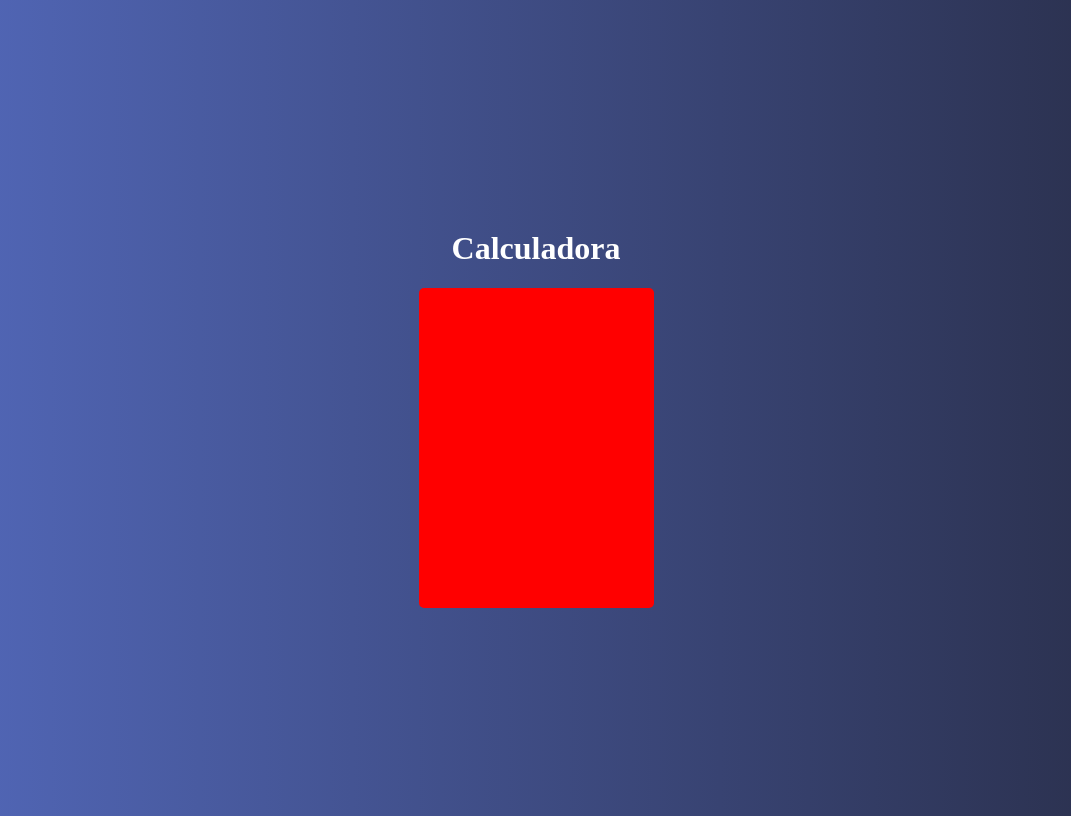
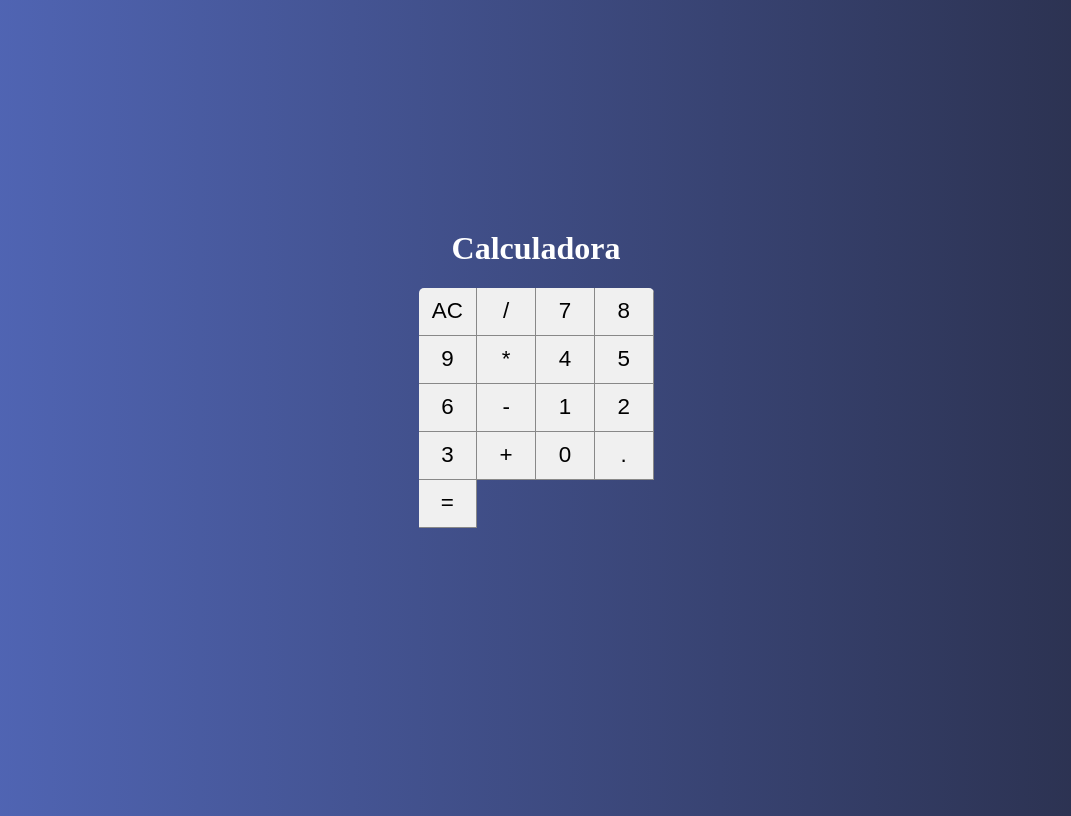
Before and after one commit to Henrique-Franca/Clear-Calculadora-React, a React (Create React App) app: page / in a window 1280 px wide. Shown: the whole page, without its empty margins (104-1175 px from the left). Built offline with nearby package versions, Linux system fonts and the light colour scheme.

Commit message:
Componente Button #01

```diff
--- /dev/null
+++ b/src/components/Button.css
@@ -0,0 +1,17 @@
+:root{
+
+    --bg-button: #f0f0f0;
+    --border-button: solid 1px #888;
+
+}
+
+.button{
+
+    font-size: 1.4rem;
+    background-color: var(--bg-button);
+    border: none;
+    border-right: var(--border-button);
+    border-bottom: var(--border-button);
+    outline: none;
+
+}
--- /dev/null
+++ b/src/components/Button.jsx
@@ -0,0 +1,12 @@
+import React from "react";
+import "./Button.css";
+
+export default props=>{
+
+    return (
+
+    <button className="button">{props.label}</button>
+
+    )
+
+}
--- a/src/main/Calculator.css
+++ b/src/main/Calculator.css
@@ -3,5 +3,8 @@
     width: 235px;
     border-radius: 5px;
     overflow: hidden;
-    background-color: red;
+
+    display:grid;
+    grid-template-columns: repeat(4, 25%);
+    grid-template-rows: 48px 48px 48px 48px 48px;
 }
--- a/src/main/Calculator.jsx
+++ b/src/main/Calculator.jsx
@@ -1,5 +1,6 @@
 import React, {Component} from "react";
 import "./Calculator.css";
+import Button from "../components/Button";
 
 export default class Calculator extends Component{
 
@@ -7,6 +8,24 @@
         return(
             <div className="calculator">
 
+                <Button label="AC"/>
+                <Button label="/"/>
+                <Button label="7"/>
+                <Button label="8"/>
+                <Button label="9"/>
+                <Button label="*"/>
+                <Button label="4"/>
+                <Button label="5"/>
+                <Button label="6"/>
+                <Button label="-"/>
+                <Button label="1"/>
+                <Button label="2"/>
+                <Button label="3"/>
+                <Button label="+"/>
+                <Button label="0"/>
+                <Button label="."/>
+                <Button label="="/>
+
             </div>
         )
     }
```
